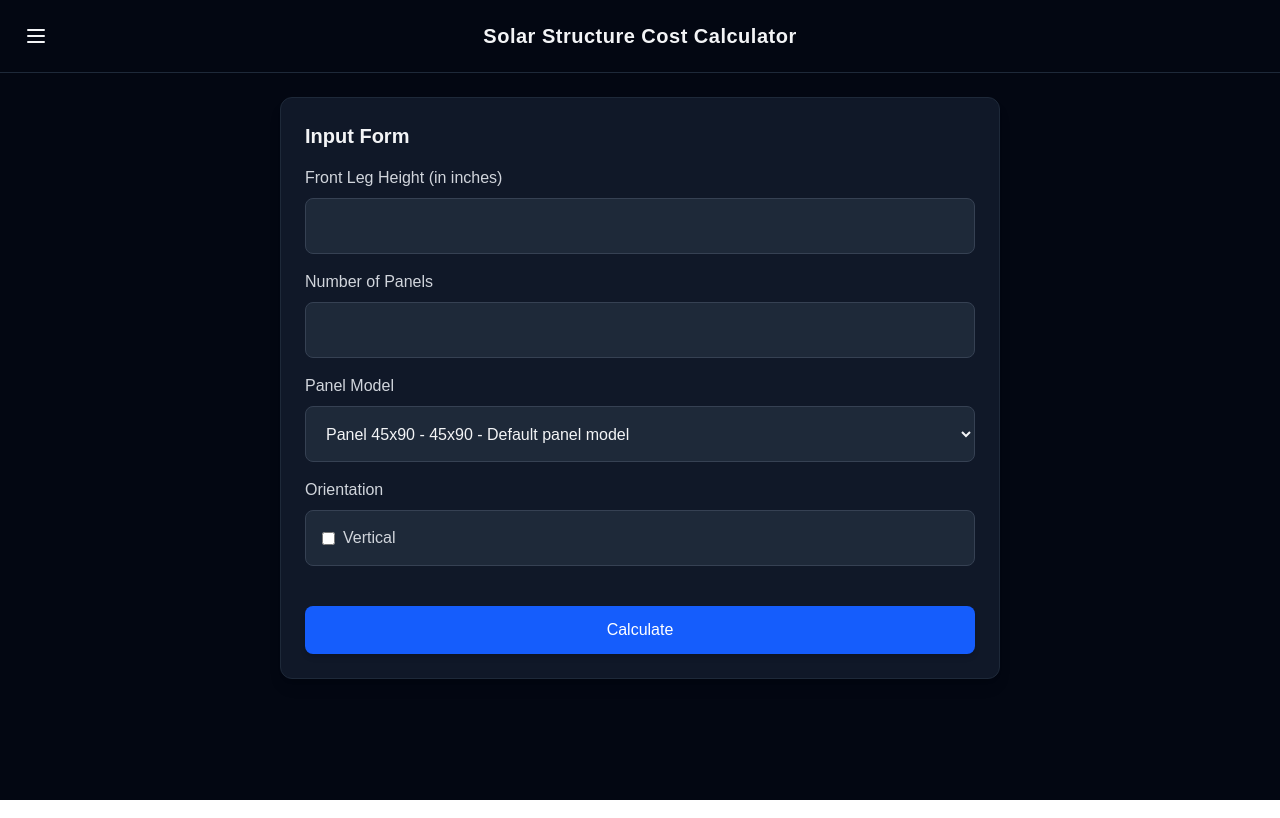
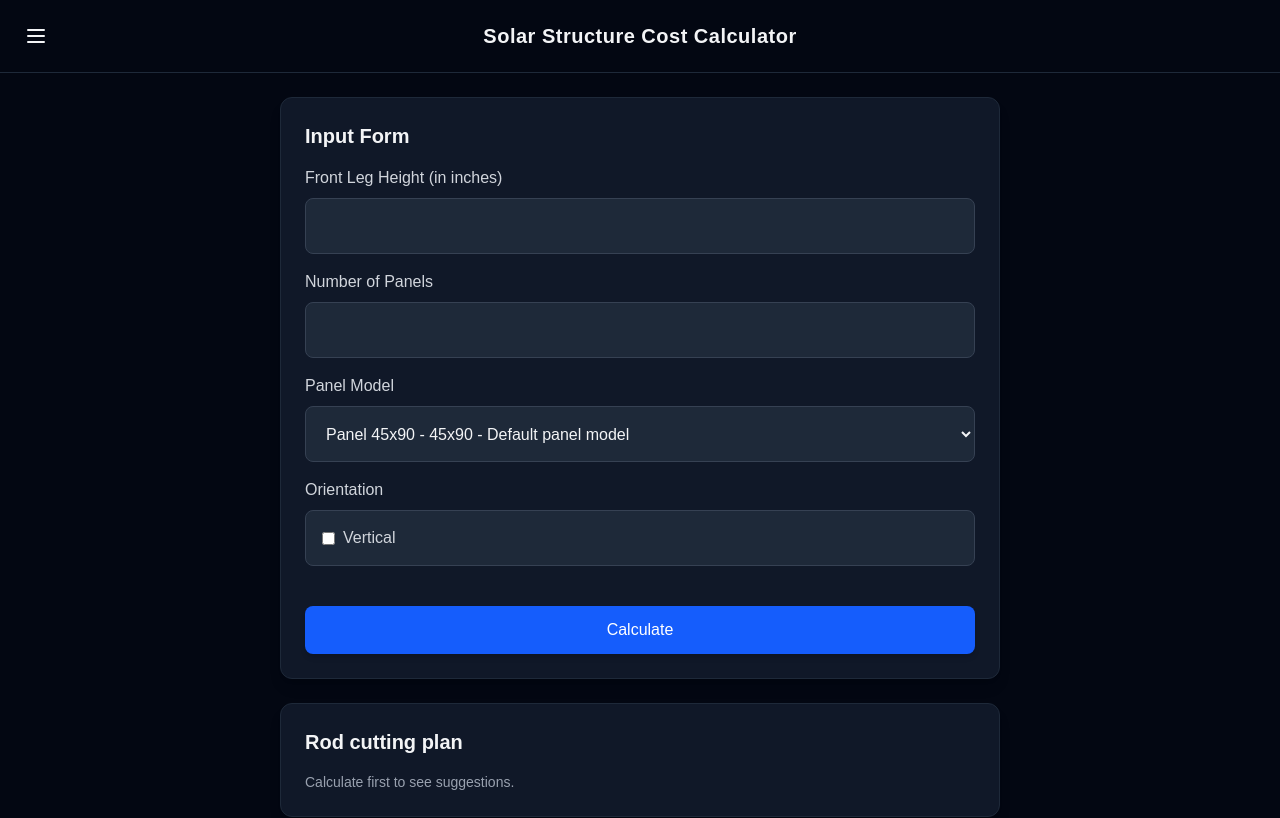
Before and after one commit to sk7001/SolarStructure-calculator, a Next.js app in the folder solar-structure-calculator/: page / in a window 1280 px wide. Shown: the top 818 px of the page. Built offline with nearby package versions, Linux system fonts and the light colour scheme.

Commit message:
small toold clculation done

```diff
--- a/solar-structure-calculator/app/page.tsx
+++ b/solar-structure-calculator/app/page.tsx
@@ -1,12 +1,20 @@
 "use client";
 
-import React, { useEffect, useState } from "react";
+import React, { useEffect, useMemo, useState } from "react";
 import Link from "next/link";
 import { loadPanels } from "./lib/panelsStorage";
 
 const ROD_LENGTH = 164;
 const GAP = 5;
 const TILT_ANGLE = 19;
+
+// Hardware per structure (as you requested)
+const HARDWARE_PER_STRUCTURE = {
+  basePlates: 4,
+  anchorBolts: 16,
+  angleAttachers: 4,
+  nuts: 24,
+};
 
 /** ===== Calculations (UNCHANGED) ===== */
 
@@ -111,6 +119,188 @@ const fieldClass =
 
 const cardClass = "bg-gray-900 rounded-xl shadow-lg border border-gray-800";
 
+/** ===== Cutting plan (compact UI) ===== */
+
+const buildCutPlanFFD = (pieces, rodLen, kerf) => {
+  const sorted = [...pieces].sort((a, b) => b.len - a.len);
+  const rods = [];
+
+  for (const piece of sorted) {
+    let placed = false;
+
+    for (const rod of rods) {
+      const extraKerf = rod.cuts.length > 0 ? kerf : 0;
+      const needed = piece.len + extraKerf;
+
+      if (rod.used + needed <= rodLen + 1e-9) {
+        rod.cuts.push(piece);
+        rod.used += needed;
+        placed = true;
+        break;
+      }
+    }
+
+    if (!placed) {
+      rods.push({ cuts: [piece], used: piece.len });
+    }
+  }
+
+  return rods.map((r) => ({
+    ...r,
+    waste: Number((rodLen - r.used).toFixed(2)),
+  }));
+};
+
+const summarizePatterns = (rods) => {
+  const map = new Map();
+
+  for (const rod of rods) {
+    const sig = rod.cuts
+      .slice()
+      .sort((a, b) => b.len - a.len)
+      .map((c) => `${c.type}:${c.len.toFixed(2)}`)
+      .join(" | ");
+
+    const prev = map.get(sig);
+    if (!prev) map.set(sig, { count: 1, exampleWaste: rod.waste });
+    else map.set(sig, { count: prev.count + 1, exampleWaste: prev.exampleWaste });
+  }
+
+  return [...map.entries()]
+    .map(([pattern, meta]) => ({ pattern, ...meta }))
+    .sort((a, b) => b.count - a.count);
+};
+
+const RodCuttingSuggestions = ({ results }) => {
+  const kerfNum = 0.125;
+
+  const cutData = useMemo(() => {
+    if (!results?.rods?.breakdown?.length) return null;
+
+    const pieces = [];
+    for (const b of results.rods.breakdown) {
+      const frontLen = Number(b.legs.frontLegHeight);
+      const rearLen = Number(b.legs.rearLegHeight);
+      const hypoLen = Number(b.legs.hypotenuseRodLength);
+
+      for (let i = 0; i < b.frontLegsCount; i++) pieces.push({ type: "Front", len: frontLen });
+      for (let i = 0; i < b.rearLegsCount; i++) pieces.push({ type: "Rear", len: rearLen });
+      for (let i = 0; i < b.hypoRodsCount; i++) pieces.push({ type: "Hypo", len: hypoLen });
+    }
+
+    const rodsPlan = buildCutPlanFFD(pieces, ROD_LENGTH, kerfNum);
+    const totalWaste = rodsPlan.reduce((s, r) => s + r.waste, 0);
+    const patterns = summarizePatterns(rodsPlan);
+
+    return {
+      piecesCount: pieces.length,
+      rodsCount: rodsPlan.length,
+      totalWaste: Number(totalWaste.toFixed(2)),
+      patterns,
+    };
+  }, [results]);
+
+  return (
+    <div className={`${cardClass} p-6 mt-6`}>
+      <h2 className="text-xl font-semibold mb-4 text-gray-100">Rod cutting plan</h2>
+
+      {!cutData ? (
+        <div className="text-gray-400 text-sm">Calculate first to see suggestions.</div>
+      ) : (
+        <>
+          <div className="grid grid-cols-1 md:grid-cols-3 gap-3">
+            <div className="rounded-xl border border-gray-800 bg-gray-950/40 p-4">
+              <div className="text-gray-400 text-xs">Pieces</div>
+              <div className="text-gray-100 font-semibold text-2xl">{cutData.piecesCount}</div>
+            </div>
+
+            <div className="rounded-xl border border-gray-800 bg-gray-950/40 p-4">
+              <div className="text-gray-400 text-xs">Rods (plan)</div>
+              <div className="text-gray-100 font-semibold text-2xl">{cutData.rodsCount}</div>
+            </div>
+
+            <div className="rounded-xl border border-gray-800 bg-gray-950/40 p-4">
+              <div className="text-gray-400 text-xs">Estimated waste</div>
+              <div className="text-gray-100 font-semibold text-2xl">{cutData.totalWaste}"</div>
+            </div>
+          </div>
+
+          <div className="mt-4 space-y-3">
+            {cutData.patterns.slice(0, 6).map((p, idx) => (
+              <div key={idx} className="rounded-xl border border-gray-800 bg-gray-950/40 p-4">
+                <div className="flex items-center justify-between gap-3">
+                  <div className="text-gray-100 font-semibold">× {p.count}</div>
+                  <div className="text-gray-300 text-sm">Waste: {p.exampleWaste}"</div>
+                </div>
+                <div className="text-gray-300 text-sm mt-2 break-words">{p.pattern}</div>
+              </div>
+            ))}
+          </div>
+        </>
+      )}
+    </div>
+  );
+};
+
+/** ===== NEW: Hardware totals ===== */
+
+const HardwareTotals = ({ results }) => {
+  const totalStructures = useMemo(() => {
+    if (!results?.structures?.length) return 0;
+    return results.structures.reduce((sum, s) => sum + (Number(s.count) || 0), 0);
+  }, [results]);
+
+  const totals = useMemo(() => {
+    return {
+      structures: totalStructures,
+      basePlates: totalStructures * HARDWARE_PER_STRUCTURE.basePlates,
+      anchorBolts: totalStructures * HARDWARE_PER_STRUCTURE.anchorBolts,
+      angleAttachers: totalStructures * HARDWARE_PER_STRUCTURE.angleAttachers,
+      nuts: totalStructures * HARDWARE_PER_STRUCTURE.nuts,
+    };
+  }, [totalStructures]);
+
+  return (
+    <div className={`${cardClass} p-6 mt-6`}>
+      <h2 className="text-xl font-semibold mb-4 text-gray-100">Hardware totals</h2>
+
+      {totalStructures === 0 ? (
+        <div className="text-gray-400 text-sm">Calculate first to see hardware totals.</div>
+      ) : (
+        <>
+          <div className="text-gray-300 text-sm mb-4">
+            Total structures: <span className="text-gray-100 font-semibold">{totals.structures}</span>
+          </div>
+
+          <div className="grid grid-cols-2 md:grid-cols-4 gap-3">
+            <div className="rounded-xl border border-gray-800 bg-gray-950/40 p-4">
+              <div className="text-gray-400 text-xs">Base plates</div>
+              <div className="text-gray-100 font-semibold text-2xl">{totals.basePlates}</div>
+            </div>
+
+            <div className="rounded-xl border border-gray-800 bg-gray-950/40 p-4">
+              <div className="text-gray-400 text-xs">Anchor bolts</div>
+              <div className="text-gray-100 font-semibold text-2xl">{totals.anchorBolts}</div>
+            </div>
+
+            <div className="rounded-xl border border-gray-800 bg-gray-950/40 p-4">
+              <div className="text-gray-400 text-xs">Angle attachers</div>
+              <div className="text-gray-100 font-semibold text-2xl">{totals.angleAttachers}</div>
+            </div>
+
+            <div className="rounded-xl border border-gray-800 bg-gray-950/40 p-4">
+              <div className="text-gray-400 text-xs">Nuts</div>
+              <div className="text-gray-100 font-semibold text-2xl">{totals.nuts}</div>
+            </div>
+          </div>
+        </>
+      )}
+    </div>
+  );
+};
+
+/** ===== Drawer + Navbar ===== */
+
 const DrawerMenu = ({ onClose }) => {
   useEffect(() => {
     const onKey = (e) => e.key === "Escape" && onClose();
@@ -126,12 +316,9 @@ const DrawerMenu = ({ onClose }) => {
   }, [onClose]);
 
   return (
-    // Solid full-screen layer (prevents any “transparent feel”)
     <div className="fixed inset-0 z-50 bg-gray-950">
-      {/* Solid overlay (still clickable to close) */}
       <div onClick={onClose} className="fixed inset-0 z-40 bg-gray-950" />
 
-      {/* Solid drawer */}
       <aside className="fixed left-0 top-0 z-50 h-full w-80 bg-gray-950 border-r border-gray-800 shadow-2xl">
         <div className="p-4 border-b border-gray-800 flex items-center justify-between">
           <div>
@@ -258,7 +445,9 @@ const ResultsTable = ({ results }) => {
 
           <tr className="bg-green-900/30">
             <td className="border-b border-gray-800 p-2 font-bold text-lg">TOTAL GI Rods (164")</td>
-            <td className="border-b border-gray-800 p-2 font-bold text-lg text-green-300">{rods.totals.totalRodsNeeded}</td>
+            <td className="border-b border-gray-800 p-2 font-bold text-lg text-green-300">
+              {rods.totals.totalRodsNeeded}
+            </td>
           </tr>
           <tr>
             <td className="border-b border-gray-800 p-2">Total Material Length</td>
@@ -371,6 +560,8 @@ export default function Home() {
       <div className="p-6 max-w-3xl mx-auto">
         <InputForm panelModels={models} onCalculate={setResults} />
         <ResultsTable results={results} />
+        <RodCuttingSuggestions results={results} />
+        <HardwareTotals results={results} />
       </div>
     </div>
   );
```
